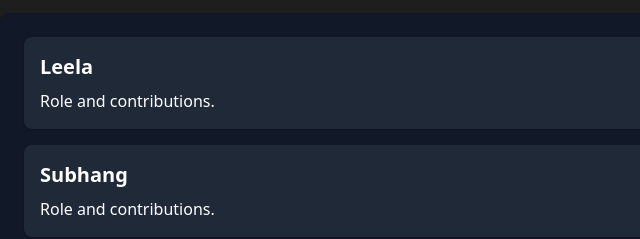
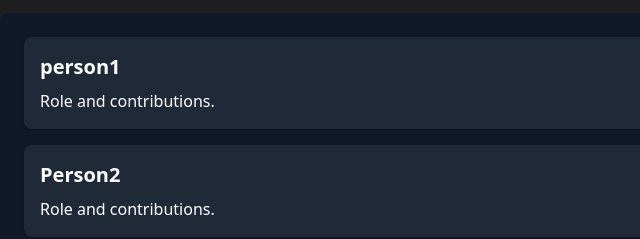
Before and after one commit to Subhangmokkarala/Dark-Horizon, a plain HTML site: page index.html in a window 1280 px wide. Shown: the part 375-614 px from the top of the page, 0-640 px from the left. Drawn offline with nearby package versions, Linux system fonts and the light colour scheme.

Commit message:
Update index.html

```diff
--- a/index.html
+++ b/index.html
@@ -37,11 +37,11 @@
             <h2 class="text-2xl font-bold mb-4 text-primary">Team Members</h2>
             <ul class="bg-gray-900 p-6 rounded-lg shadow-lg space-y-4">
                 <li class="p-4 bg-gray-800 rounded-lg shadow">
-                    <h3 class="text-xl font-bold mb-2">Leela</h3>
+                    <h3 class="text-xl font-bold mb-2">person1</h3>
                     <p>Role and contributions.</p>
                 </li>
                 <li class="p-4 bg-gray-800 rounded-lg shadow">
-                    <h3 class="text-xl font-bold mb-2">Subhang</h3>
+                    <h3 class="text-xl font-bold mb-2">Person2</h3>
                     <p>Role and contributions.</p>
                 </li>
             </ul>
@@ -105,7 +105,7 @@
                 </div>
                 <button type="submit" class="bg-blue-600 text-white py-2 px-4 rounded-lg hover:bg-blue-700">Send</button>
             </form>
-            <p class="text-center mt-4">© 2024 Leela and Subhang. All rights reserved.</p>
+            <p class="text-center mt-4">© 2024 Person1 and Person2. All rights reserved.</p>
         </div>
     </footer>
 
```
